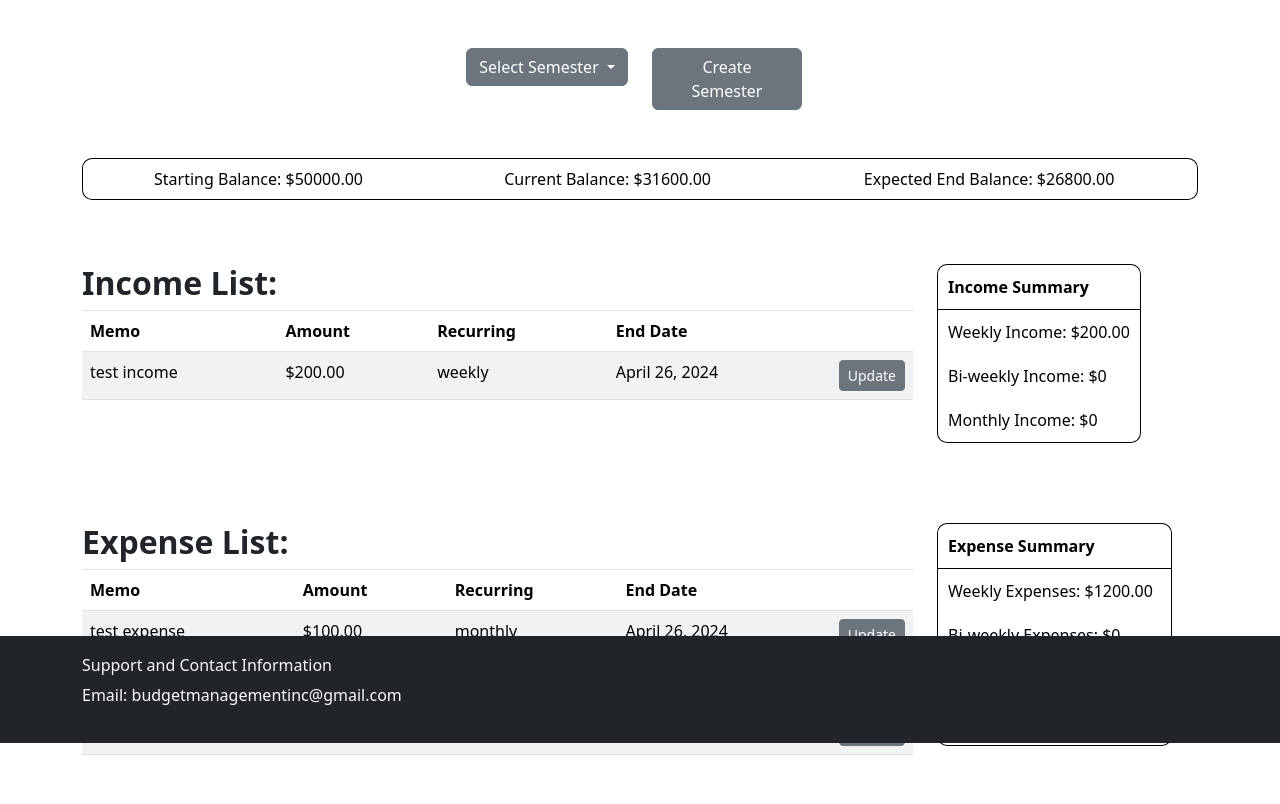
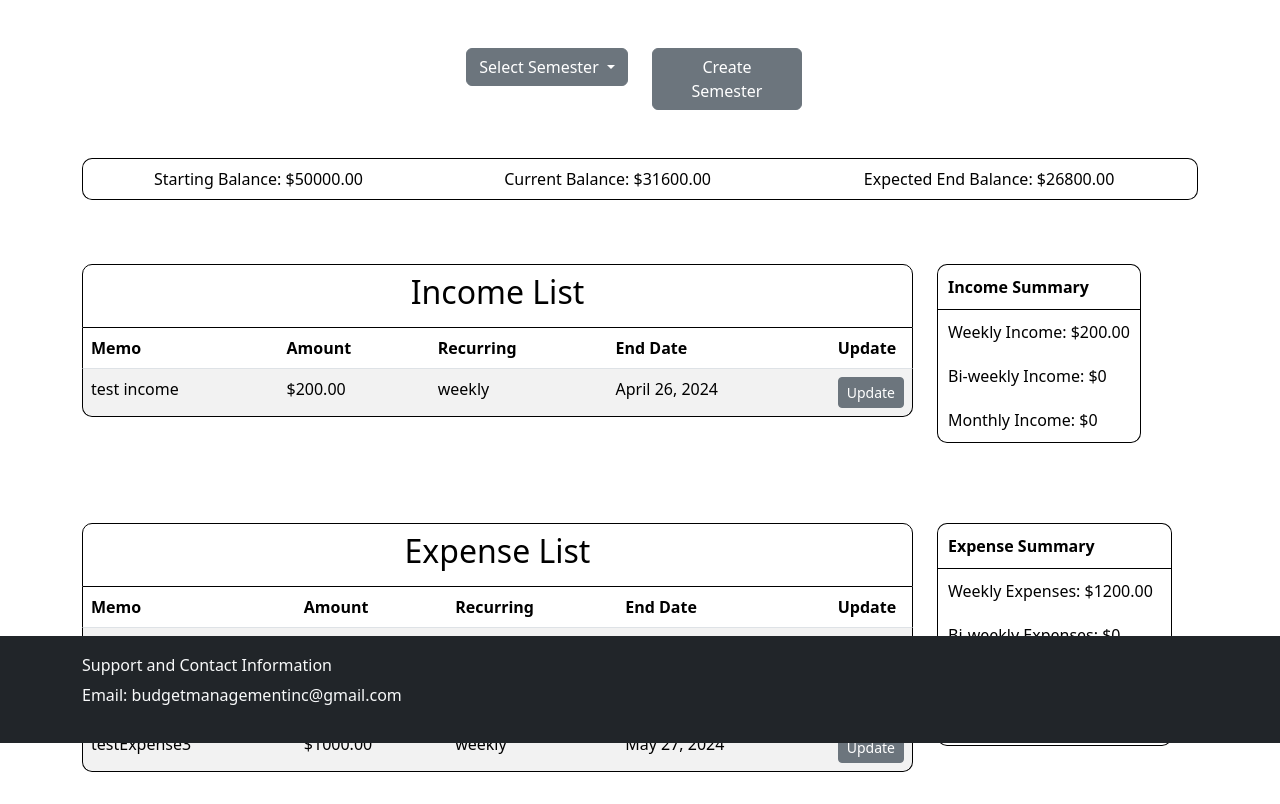
Before and after one commit to ahorner54/CollegeExpenseTracker, a Django app: page /semester/1 in a window 1280 px wide. Shown: the part 57-861 px from the top of the page. Before the commit the page ends 812 px from the top, so only its background shows below. Run offline with Django 5.2, Linux system fonts and the light colour scheme; a user stored in the database is signed in; data comes from the database, SQL or seed files in the repository; both versions use the stored data as it was after the commit.

Commit message:
Added styling to Income and Expense list in semester_view.html

```diff
--- a/ExpenseTracker/budget/static/css/semester_tables.css
+++ b/ExpenseTracker/budget/static/css/semester_tables.css
@@ -64,3 +64,49 @@
     border-right: 1px solid black;
     /* Rounded bottom right corner for body */
 }
+
+.table-list {
+    width: 100%;
+    border-collapse: separate;
+    border-spacing: 0;
+}
+
+.table-list thead tr:first-child th:first-child {
+    border-top-left-radius: 10px;
+    border-top-right-radius: 10px;
+    border-left: 1px solid black;
+    border-right: 1px solid black;
+    border-top: 1px solid black;
+    border-bottom: 1px solid black;
+    text-align: center;
+}
+
+.table-list thead tr th:first-child {
+    border-left: 1px solid black;
+}
+
+.table-list thead tr th:last-child {
+    border-right: 1px solid black;
+}
+
+.table-list tbody tr:last-child td:last-child {
+    border-bottom-right-radius: 10px;
+    border-bottom: 1px solid black;
+}
+
+.table-list tbody tr:last-child td:first-child {
+    border-bottom-left-radius: 10px;
+    border-bottom: 1px solid black;
+}
+
+.table-list tbody tr:last-child td {
+    border-bottom: 1px solid black;
+}
+
+.table-list tbody tr td:first-child {
+    border-left: 1px solid black;
+}
+
+.table-list tbody tr td:last-child {
+    border-right: 1px solid black;
+}
--- a/ExpenseTracker/budget/templates/budget/semester_view.html
+++ b/ExpenseTracker/budget/templates/budget/semester_view.html
@@ -18,18 +18,23 @@
 <!-- Income List with Report -->
 <div class="container pt-5 pb-3">
     <div class="row">
+        {% if incomes %}
         <div class="col-sm-9">
-        {% if incomes %}
-        <h2><strong>Income List: </strong></h2>
-        <table class="table table-striped">
-            <thead class="table-bordered">
+        <table class="table table-striped table-list">
+            <thead>
+                <tr>
+                    <th colspan="5"><h2>Income List</h2></th>
+                </tr>
+                <tr>
                     <th>Memo</th>
                     <th>Amount</th>
                     <th>Recurring</th>
                     <th>End Date</th>
-                <th style="width: 20px;"></th>
+                    <th style="width: 20px;">Update</th>
+                </tr>
             </thead>
             {% for income in incomes %}
+            <tbody>
                 <tr>
                     <td>{{income.memo}}</td>
                     <td>${{income.amount}}</td>
@@ -37,6 +42,7 @@
                     <td>{{income.end_date}}</td>
                     <td style="width: 20px;"><a class="btn btn-secondary btn-sm" href="#">Update</a>
                 </tr>
+            <tbody>
             {% endfor %}
         </table>
         </div>
@@ -56,12 +62,12 @@
                 </tr>
             </table>
         </div>
+    {% else %}
+    <h5><strong>There are no current incomes associated with this semester.
+        Click the 'Create Income' link in the navbar to add your first income to this semester!
+    </strong></h5>
+    {% endif %}
     </div>
-    {% else %}
-    <h4><strong>There are no current incomes associated with this semester.
-        Click the 'Create Income' link in the navbar to add your first income to this semester!
-    </strong></h4>
-    {% endif %}
 </div>
 
 <!-- Expense List with Report-->
@@ -69,14 +75,18 @@
     <div class="row">
         {% if expenses %}
         <div class="col-sm-9">
-            <h2><strong>Expense List: </strong></h2>
-            <table class="table table-striped">
-                <thead class="table-bordered">
+            <table class="table table-striped table-list">
+                <thead>
+                    <tr>
+                        <th colspan="5"><h2>Expense List</h2></th>
+                    </tr>
+                    <tr>
                         <th>Memo</th>
                         <th>Amount</th>
                         <th>Recurring</th>
                         <th>End Date</th>
-                    <th style="width: 20px;"></th>
+                        <th style="width: 20px;">Update</th>
+                    </tr>
                 </thead>
                 {% for expense in expenses %}
                     <tr>
@@ -108,11 +118,11 @@
                 </tr>
             </table>
         </div>
-    </div>
     {% else %}
-    <h4><strong>There are no current expenses associated with this semester.
+    <h5><strong>There are no current expenses associated with this semester.
         Click the 'Create Expense' link in the navbar to add your first expense to this semester!
-    </strong></h4>
+    </strong></h5>
     {% endif %}
     </div>
+</div>
 {% endblock semester %}
```
Also changed, not shown: ExpenseTracker/db.sqlite3. Lines whose indentation alone changed are shown as unchanged.
